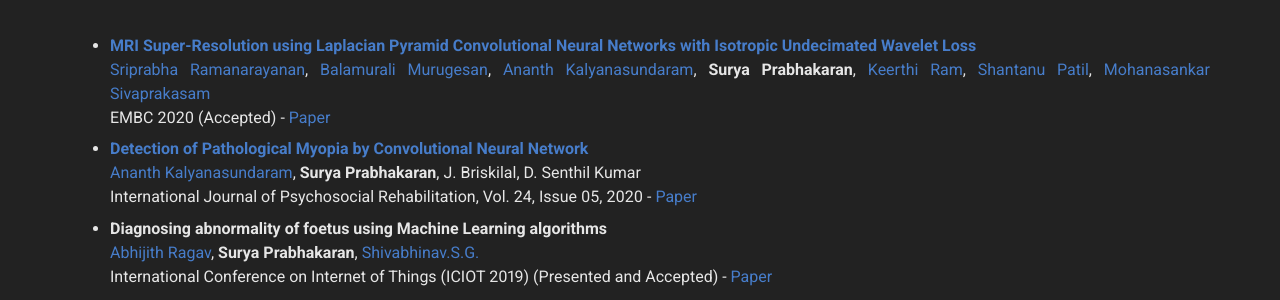
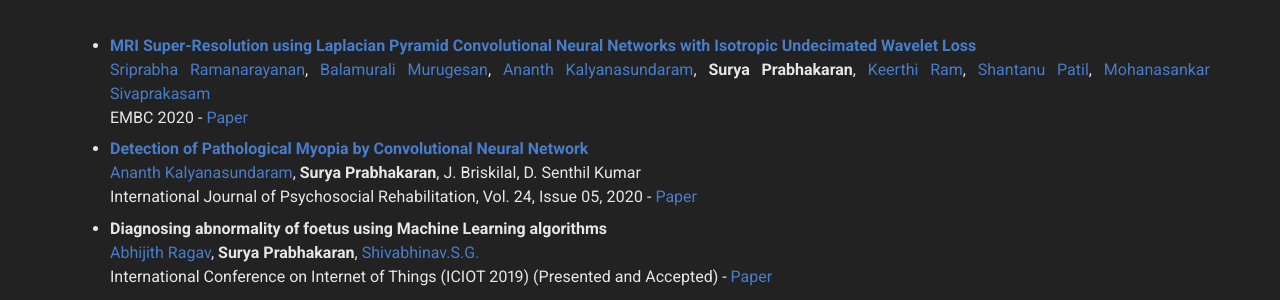
Before and after one commit to suryaprabhakar414/surya.io.resume, a Jekyll site: the page built from index.md, in a window 1280 px wide and 900 px high, scrolled down 1908 px. Shown: the part 470-770 px from the top of the window. Built offline with Jekyll 4.4.1, drawn with Linux system fonts in a browser that asks for light colours; nearby versions of some CDN libraries.

Commit message:
Update _config.yml

```diff
--- a/_config.yml
+++ b/_config.yml
@@ -52,7 +52,7 @@ more_title: Publications #(Use this to override about more section title)
 more_content: > # this means to ignore newlines until the next config item.
   - [**MRI Super-Resolution using Laplacian Pyramid Convolutional Neural Networks with Isotropic Undecimated Wavelet Loss**](https://ieeexplore.ieee.org/document/9176100/authors#authors)
      [Sriprabha Ramanarayanan](https://in.linkedin.com/in/sriprabha-r-772b592b), [Balamurali Murugesan](https://bala93.github.io/), [Ananth Kalyanasundaram](https://www.linkedin.com/in/ananth2603/), **Surya Prabhakaran**, [Keerthi Ram](https://scholar.google.com/citations?user=IUk8C0MAAAAJ&hl=en), [Shantanu Patil](https://scholar.google.com/citations?user=8FDYMQ8AAAAJ&hl=en), [Mohanasankar Sivaprakasam](http://www.ee.iitm.ac.in/~mohan/)
-     EMBC 2020 (Accepted) - [Paper](https://drive.google.com/file/d/1aY_w1qkUIiR6oZsKtdgFqGpyscDbEOPa/view?usp=sharing)
+     EMBC 2020 - [Paper](https://drive.google.com/file/d/1aY_w1qkUIiR6oZsKtdgFqGpyscDbEOPa/view?usp=sharing)
 
    - [**Detection of Pathological Myopia by Convolutional Neural Network**](https://www.psychosocial.com/article/PR201929/19549/)
      [Ananth Kalyanasundaram](https://www.linkedin.com/in/ananth2603/), **Surya Prabhakaran**, J. Briskilal, D. Senthil Kumar
```
